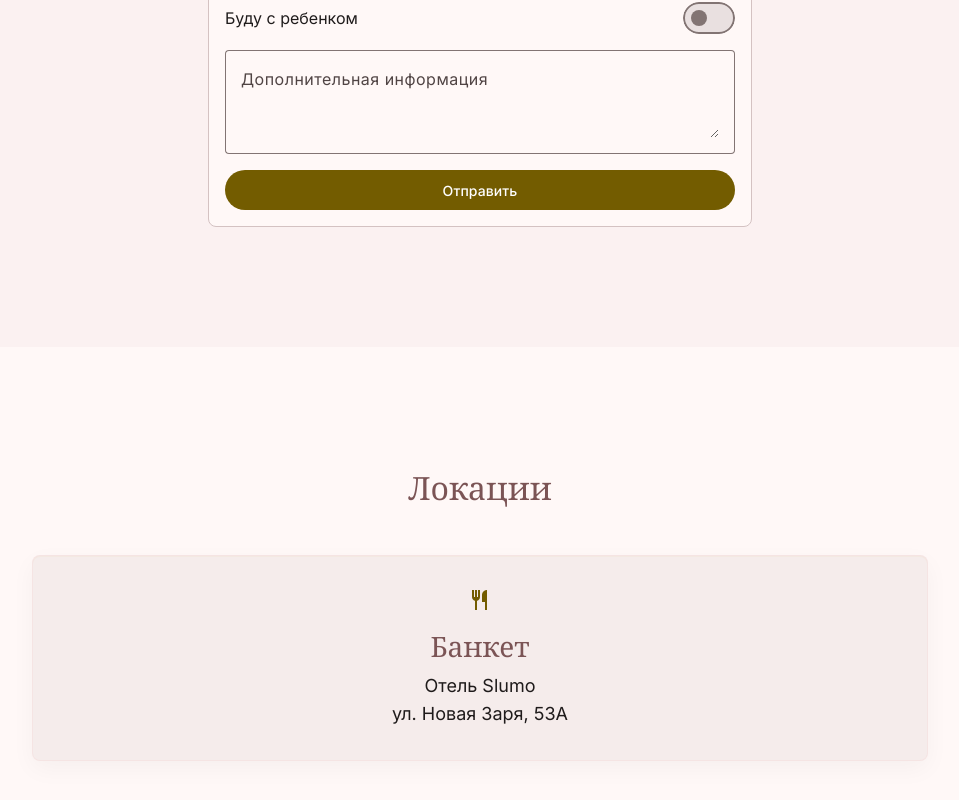
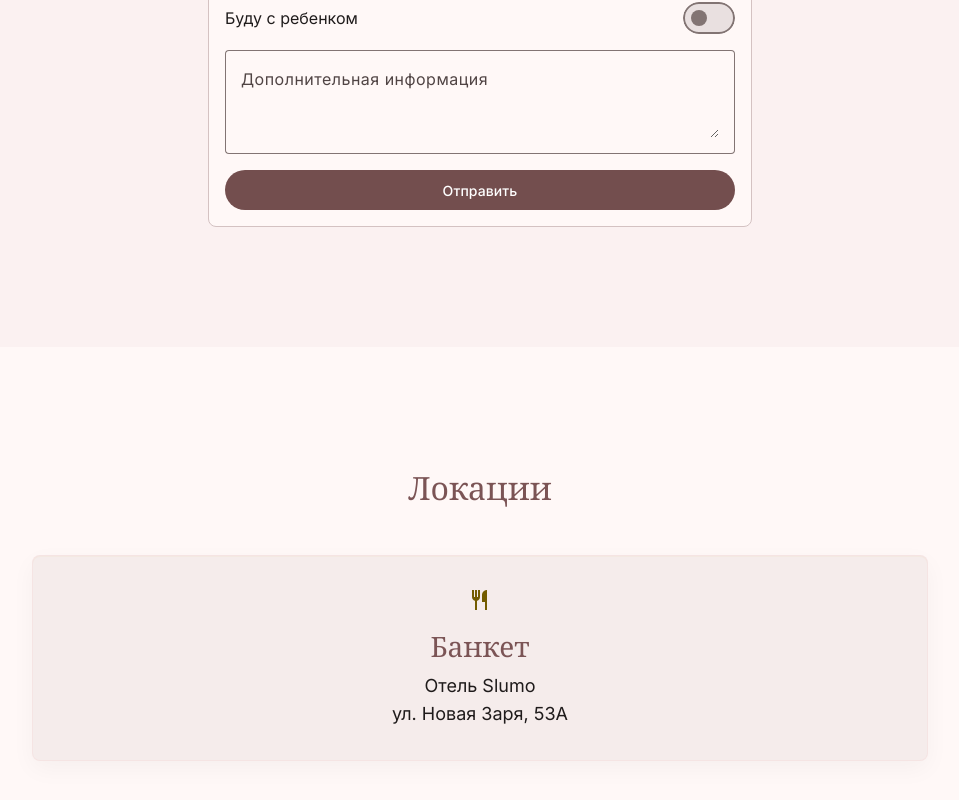
Before and after one commit to RD-1-2020/wedding, an Angular app: page / in a window 1280 px wide. Shown: the part 5011-5811 px from the top of the page, without its empty margins (160-1119 px from the left). Built offline with nearby package versions, Linux system fonts and the light colour scheme; a web font is replaced by a local one.

Commit message:
Fix color rsvp button

```diff
--- a/src/theme.scss
+++ b/src/theme.scss
@@ -79,7 +79,7 @@ html {
 
   @include mat.button-overrides(
     (
-      filled-container-color: #735c00,
+      filled-container-color: #734e4e,
       filled-label-text-color: #ffffff,
       tonal-container-color: #f4c2c2,
       tonal-label-text-color: #1b1c1b,
```
